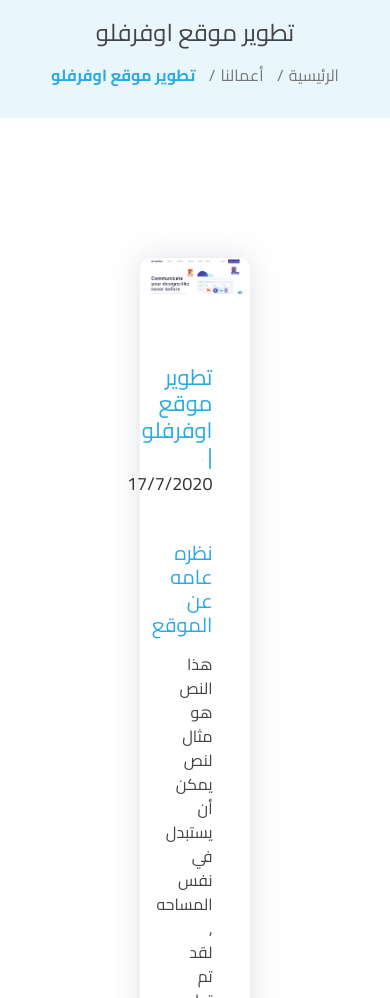
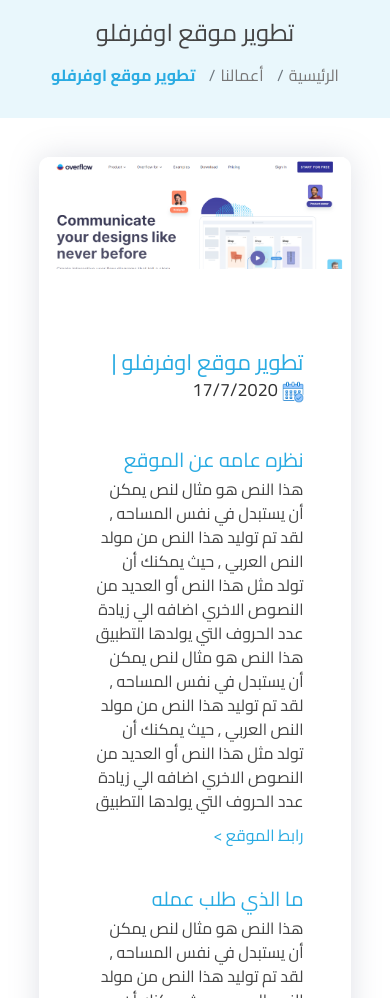
Before and after one commit to maged995/ebrahim-mohamed, a plain HTML site: page pages/portfolio-singl.html in a window 390 px wide. Shown: the part 102-1100 px from the top of the page. Drawn offline with Linux system fonts and the light colour scheme.

Commit message:
-V 2.2.0

```diff
--- a/assets/css/style.css
+++ b/assets/css/style.css
@@ -607,6 +607,22 @@ section {
   #quote-carousel .carousel-indicators .active {
     width: 40px !important;
     height: 40px !important;
+  }
+
+  .porto {
+    padding: 40px 10px;
+  }
+
+  .porto-content p {
+    padding: 0;
+  }
+
+  .porto-content img {
+    min-width: 10%;
+  }
+
+  .porto-h2 {
+    padding: 0 2%;
   }
 }
 
@@ -1448,3 +1464,19 @@ section {
 .portfolio-wrap h5 {
   font-size: 18px;
 }
+
+.porto {
+  padding: 10%;
+}
+
+.porto-content {
+  padding: 40px;
+}
+
+.porto-content img {
+  max-width: 3%;
+}
+
+.porto-content p {
+  padding-left: 4%;
+}
--- a/pages/portfolio-singl.html
+++ b/pages/portfolio-singl.html
@@ -86,7 +86,7 @@
     </div>
   </section>  <!-- End Breadcrumb -->
 
-  <section  style="padding: 140px;">
+  <section class="porto">
     <div class="container service-bgc" style="padding-bottom: 60px;">
       <div class="row">
         <div class="col-lg-12" data-aos="zoom-out" data-aos-delay="100">
@@ -94,10 +94,10 @@
         </div>
       </div>
 
-      <div class="row" style="padding: 30px;">
+      <div class="row porto-content">
         <h2 style="margin-top: 40px; color: #29abe2; font-size: 22px;">تطوير موقع اوفرفلو |
           <span style="color: #333; font-size: 18px;">
-            <img style="max-width: 2%;" src="../assets/img/services/calendar.png" alt="">
+            <img src="../assets/img/services/calendar.png" alt="">
           17/7/2020
           </span>
         </h2>
@@ -106,7 +106,7 @@
           <h2 style="margin-top: 40px; color: #29abe2; font-size: 20px;">
             نظره عامه عن الموقع
           </h2>
-          <p style="margin-top: 15px; padding-left: 60px;">
+          <p>
             هذا النص هو مثال لنص يمكن أن يستبدل في نفس المساحه , لقد تم توليد هذا النص من مولد النص العربي , حيث يمكنك أن تولد مثل هذا النص أو العديد من النصوص الاخري اضافه الي زيادة عدد الحروف التي يولدها التطبيق
             هذا النص هو مثال لنص يمكن أن يستبدل في نفس المساحه , لقد تم توليد هذا النص من مولد النص العربي , حيث يمكنك أن تولد مثل هذا النص أو العديد من النصوص الاخري اضافه الي زيادة عدد الحروف التي يولدها التطبيق
           </p>
@@ -117,7 +117,7 @@
           <h2 style="margin-top: 40px; color: #29abe2; font-size: 20px;">
             ما الذي طلب عمله
           </h2>
-          <p style="margin-top: 15px; padding-left: 60px;">
+          <p>
             هذا النص هو مثال لنص يمكن أن يستبدل في نفس المساحه , لقد تم توليد هذا النص من مولد النص العربي , حيث يمكنك أن تولد مثل هذا النص أو العديد من النصوص الاخري اضافه الي زيادة عدد الحروف التي يولدها التطبيق
             هذا النص هو مثال لنص يمكن أن يستبدل في نفس المساحه , لقد تم توليد هذا النص من مولد النص العربي , حيث يمكنك أن تولد مثل هذا النص أو العديد من النصوص الاخري اضافه الي زيادة عدد الحروف التي يولدها التطبيق
             هذا النص هو مثال لنص يمكن أن يستبدل في نفس المساحه , لقد تم توليد هذا النص من مولد النص العربي , حيث يمكنك أن تولد مثل هذا النص أو العديد من النصوص الاخري اضافه الي زيادة عدد الحروف التي يولدها التطبيق
@@ -128,7 +128,7 @@
           <h2 style="margin-top: 40px; color: #29abe2; font-size: 20px;">
             خطوات العمل للوصول للهدف المطلوب
           </h2>
-          <p style="margin-top: 15px; padding-left: 60px;">
+          <p>
             هذا النص هو مثال لنص يمكن أن يستبدل في نفس المساحه , لقد تم توليد هذا النص من مولد النص العربي , حيث يمكنك أن تولد مثل هذا النص أو العديد من النصوص الاخري اضافه الي زيادة عدد الحروف التي يولدها التطبيق
             هذا النص هو مثال لنص يمكن أن يستبدل في نفس المساحه , لقد تم توليد هذا النص من مولد النص العربي , حيث يمكنك أن تولد مثل هذا النص أو العديد من النصوص الاخري اضافه الي زيادة عدد الحروف التي يولدها التطبيق
             هذا النص هو مثال لنص يمكن أن يستبدل في نفس المساحه , لقد تم توليد هذا النص من مولد النص العربي , حيث يمكنك أن تولد مثل هذا النص أو العديد من النصوص الاخري اضافه الي زيادة عدد الحروف التي يولدها التطبيق
@@ -144,7 +144,7 @@
       <section id="portfolio" class="portfolio mr-top-30">
 
         <header class="section-header">
-          <h2>مجموعه اخرى من أعمالنا في تطوير المواقع</h2>
+          <h2 class="porto-h2">مجموعه اخرى من أعمالنا في تطوير المواقع</h2>
         </header>
 
         <div class="container mr-top-30" data-aos="fade-up">
```
